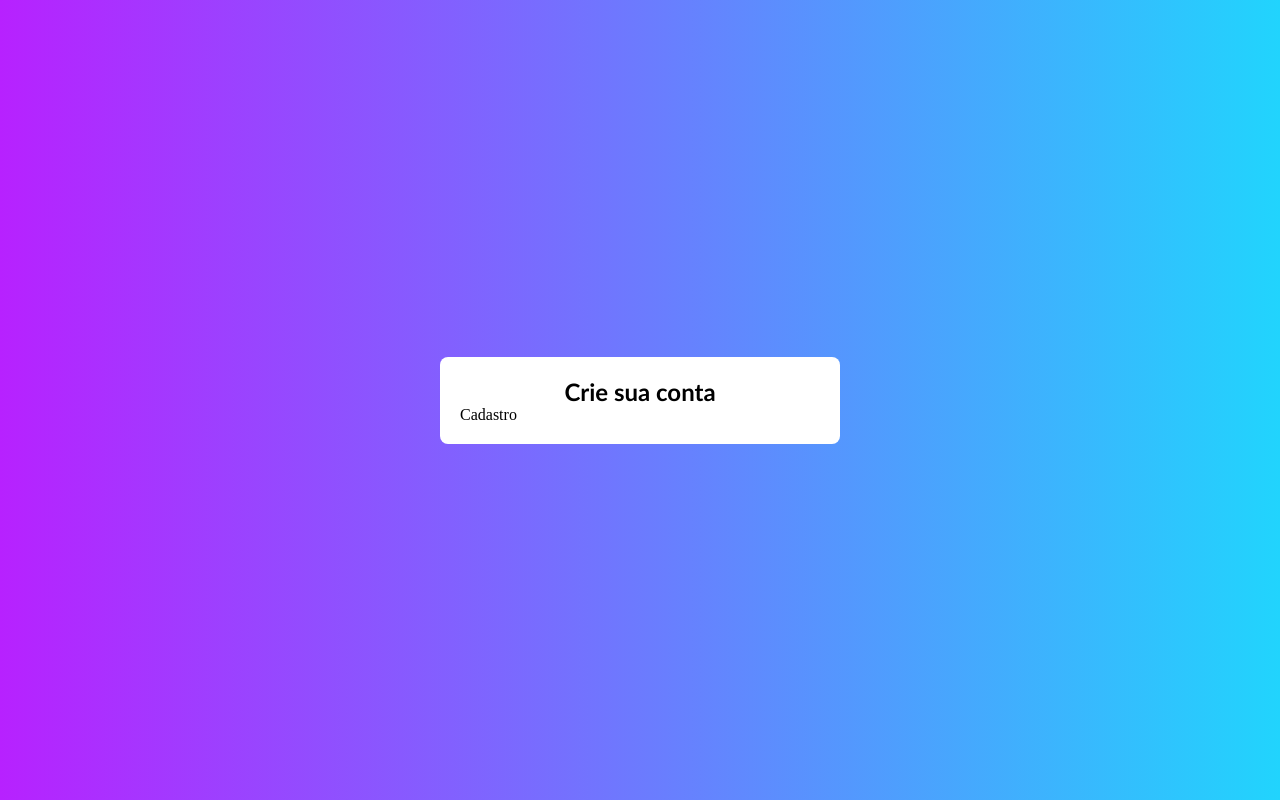
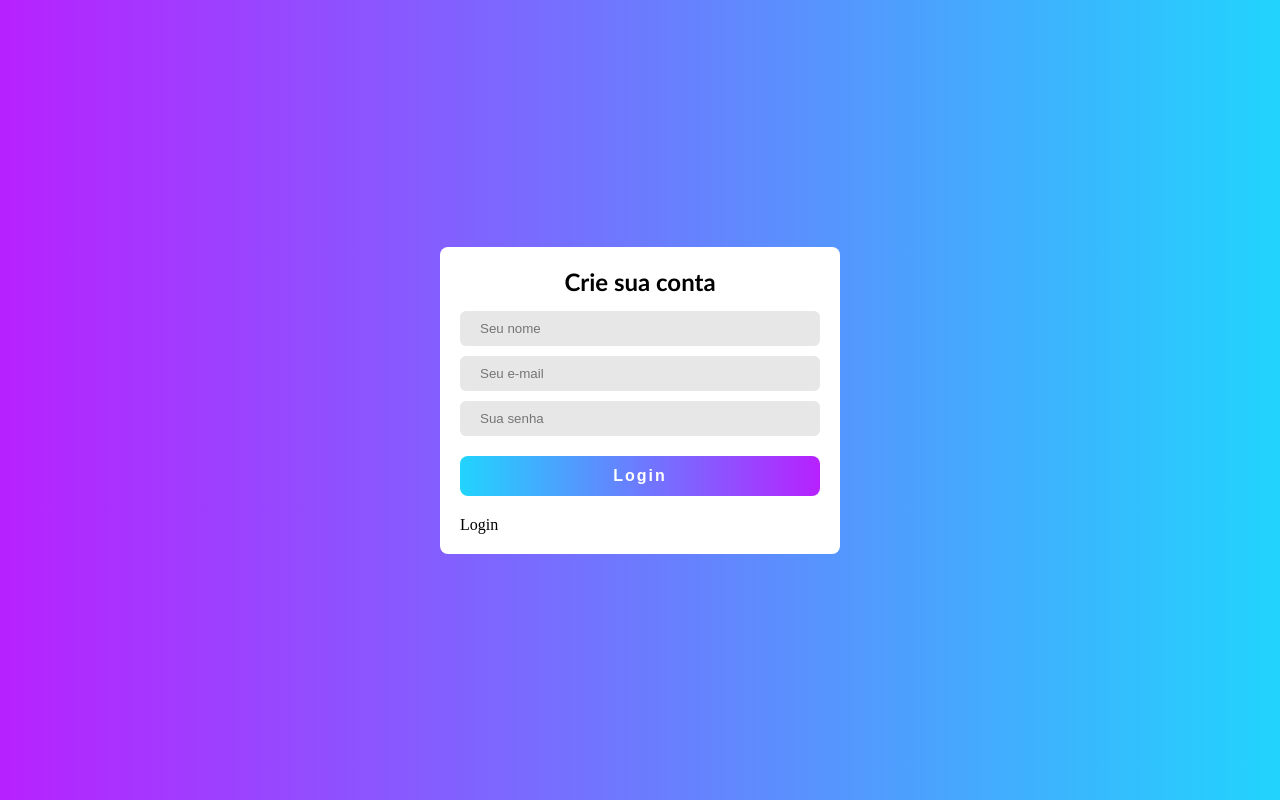
Before and after one commit to AmadeuAnjos/login-validation, a Next.js app: page /cadastro in a window 1280 px wide. Built offline with nearby package versions, Linux system fonts and the light colour scheme.

Commit message:
:lipstick: feat: estilizando o formulário

```diff
--- a/pages/cadastro.js
+++ b/pages/cadastro.js
@@ -1,11 +1,20 @@
-import LoginCard from 'src/components/loginCard/loginCard'
-import styles from '../styles/Cadastro.module.css'
+import Link from 'next/link'
+import styles from '../styles/Login.module.css'
+import LoginCard from '../src/components/loginCard/loginCard'
+import Button from '../src/components/button/button'
+import Input from '../src/components/input/input'
 
 export default function CadastroPage() {
   return (
     <div className={styles.background}>
       <LoginCard title="Crie sua conta">
-          Cadastro
+        <form className={styles.form}>
+          <Input type="text" placeholder="Seu nome" />
+          <Input type="email" placeholder="Seu e-mail" />
+          <Input type="password" placeholder="Sua senha" />
+          <Button>Login</Button>
+          <Link href="/login">Login</Link>
+        </form>
       </LoginCard>
     </div>
   )
--- a/src/components/button/button.module.css
+++ b/src/components/button/button.module.css
@@ -13,6 +13,7 @@
 
     color: white;
     font-size: 16px;
+    font-weight: bold;
     letter-spacing: 2px;
 }
 
@@ -21,4 +22,6 @@
     background: -o-linear-gradient(to left, #21d4fd, #b721ff);
     background: -moz-linear-gradient(to left, #21d4fd, #b721ff);
     background: linear-gradient(to left, #21d4fd, #b721ff);
+
+    cursor: pointer;
 }
--- a/src/components/input/input.module.css
+++ b/src/components/input/input.module.css
@@ -1,2 +1,12 @@
 .input {
+    height: 35px;
+
+    padding: 15px 20px;
+    border: 0;
+    background-color: #e7e7e7;
+    border-radius: 6px;
 }
+
+.input:hover {
+    border: 1px solid #a1a1a1;
+}
--- a/src/components/loginCard/loginCard.module.css
+++ b/src/components/loginCard/loginCard.module.css
@@ -8,4 +8,6 @@
 .title {
     text-align: center;
     font-family: 'Gill Sans', 'Gill Sans MT', Calibri, 'Trebuchet MS', sans-serif;
+
+    margin-bottom: 15px;
 }
```
Also changed, not shown: pages/login.js (+5 -3 lines). Lines whose indentation alone changed are shown as unchanged.
